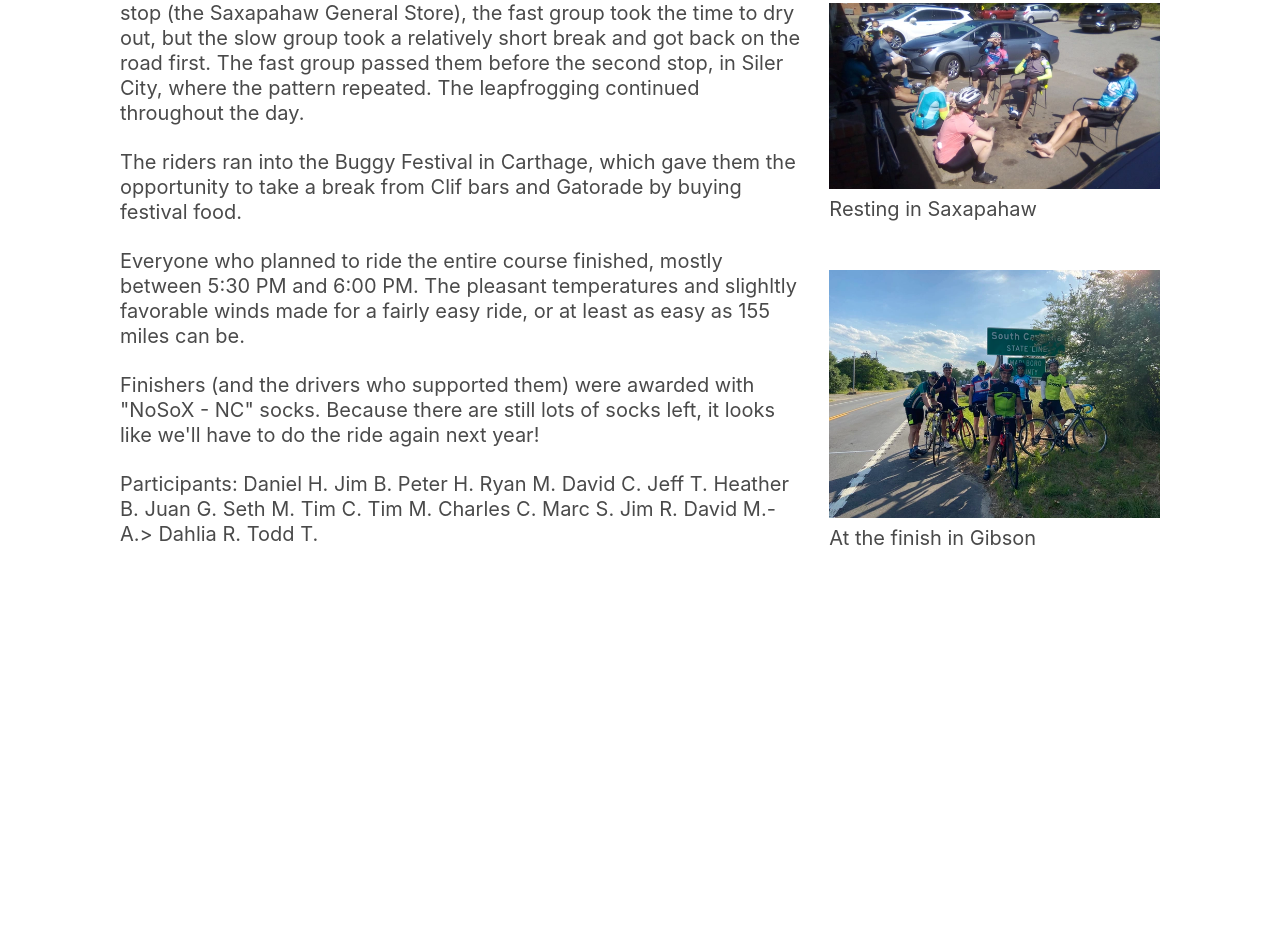
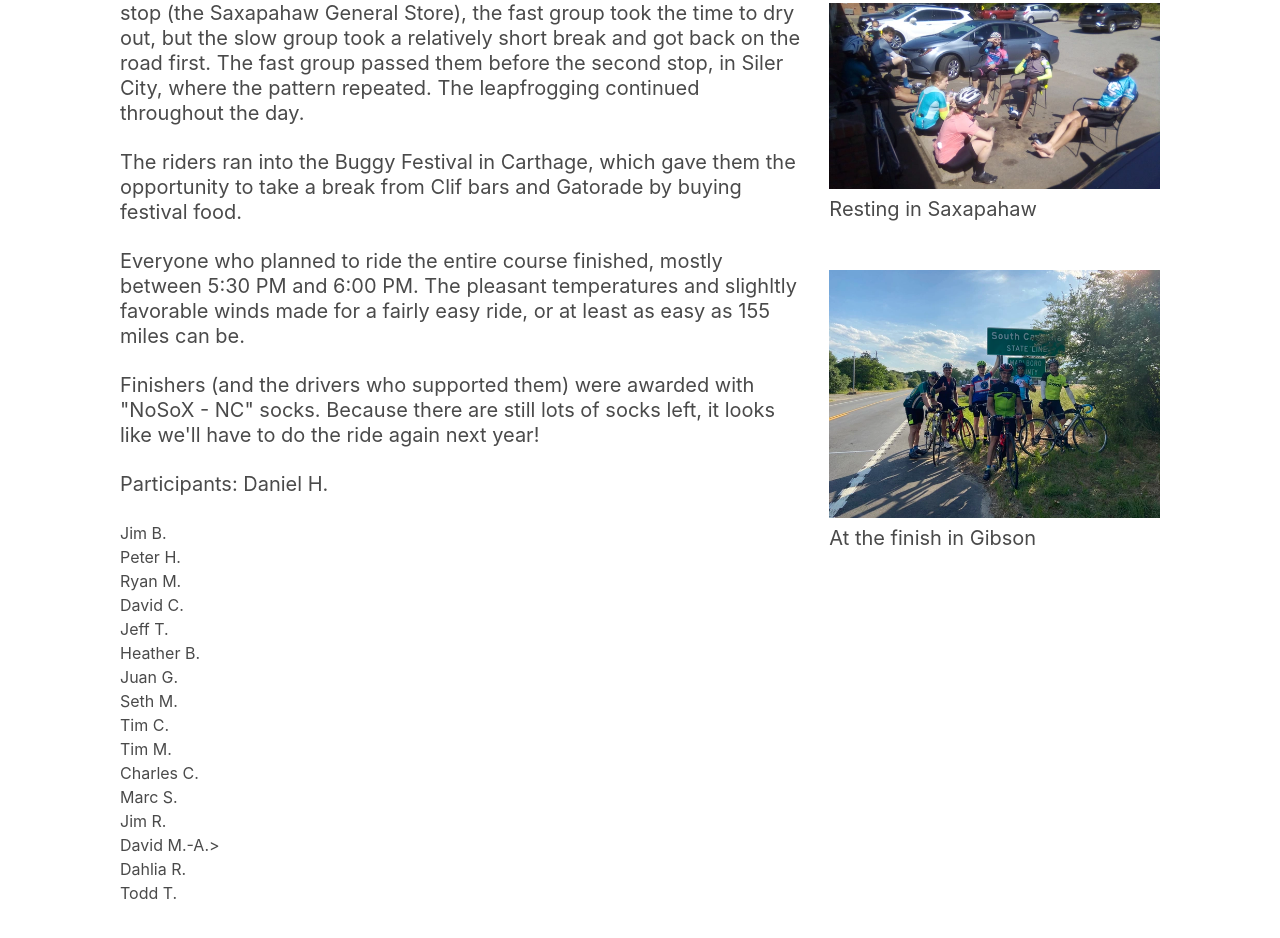
Before and after one commit to dhellerm/dhellerm.github.io, a website built with Parcel: page src/2021-report/index.html in a window 1280 px wide. Shown: the part 468-1406 px from the top of the page. Before the commit the page ends 1163 px from the top, so only its background shows below. Built offline with nearby package versions, Linux system fonts and the light colour scheme.

Commit message:
edit report list

```diff
--- a/src/2021-report/index.html
+++ b/src/2021-report/index.html
@@ -115,23 +115,23 @@
                 </p>
                 <p class="is-5 subtitle">
                     Participants:
-                    Daniel H.
-                    Jim B.
-                    Peter H.
-                    Ryan M.
-                    David C.
-                    Jeff T.
-                    Heather B.
-                    Juan G.
-                    Seth M.
-                    Tim C.
-                    Tim M.
-                    Charles C.
-                    Marc S.
-                    Jim R.
-                    David M.-A.>
-                    Dahlia R.
-                    Todd T.
+                    Daniel H.</p>
+                Jim B.</p>
+                Peter H.</p>
+                Ryan M.</p>
+                David C.</p>
+                Jeff T.</p>
+                Heather B.</p>
+                Juan G.</p>
+                Seth M.</p>
+                Tim C.</p>
+                Tim M.</p>
+                Charles C.</p>
+                Marc S.</p>
+                Jim R.</p>
+                David M.-A.></p>
+                Dahlia R.</p>
+                Todd T.
 
                 </p>
             </div>
```
Also changed, not shown: docs/2021-report/index.html (+1 -1 lines).
